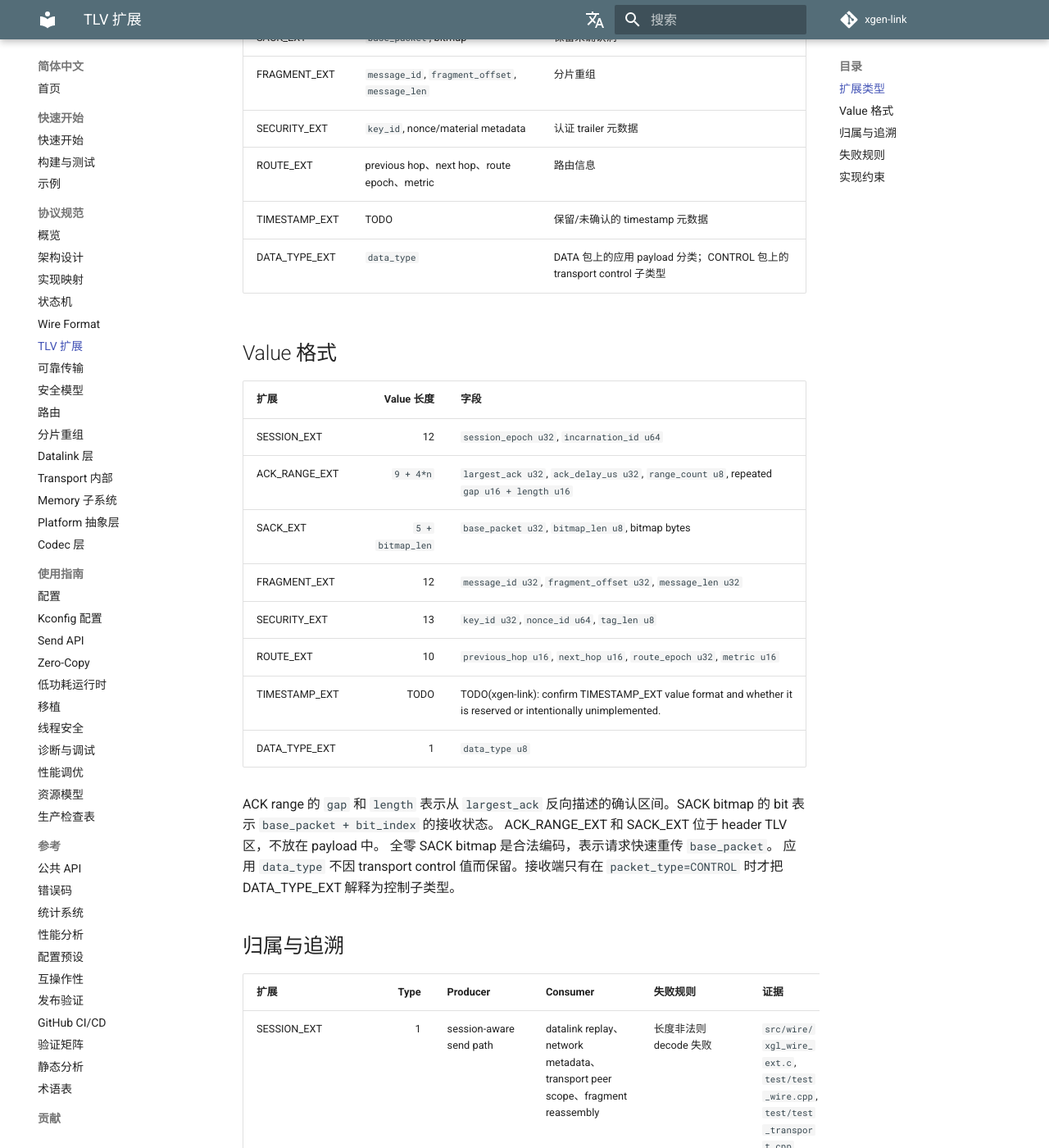
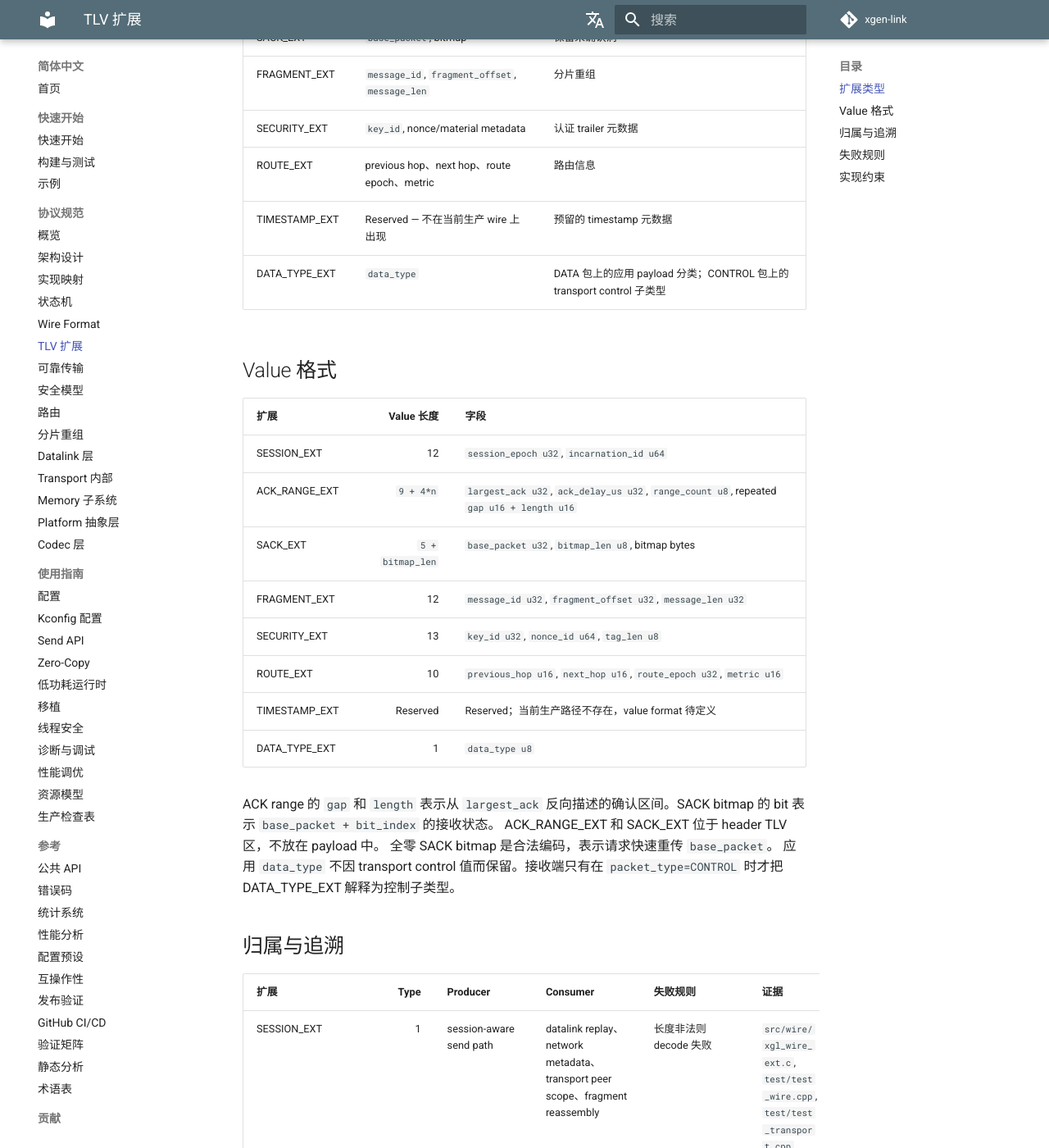
Before and after one commit to X-Gen-Lab/xgen-link, an MkDocs documentation site: the page built from docs/zh/protocol/extensions.md, in a window 1280 px wide and 1400 px high, scrolled down 693 px. Shown: the whole window at 82% size. Built offline with MkDocs 1.6.1 and Material for MkDocs 9.7.7, drawn with Linux system fonts in a browser that asks for light colours; comment, search, counter and statistics services are not loaded; some of the changed text lies outside the part shown.

Commit message:
docs: clarify TIMESTAMP_EXT as reserved

```diff
--- a/docs/zh/protocol/extensions.md
+++ b/docs/zh/protocol/extensions.md
@@ -18,7 +18,7 @@
 | FRAGMENT_EXT | `message_id`, `fragment_offset`, `message_len` | 分片重组 |
 | SECURITY_EXT | `key_id`, nonce/material metadata | 认证 trailer 元数据 |
 | ROUTE_EXT | previous hop、next hop、route epoch、metric | 路由信息 |
-| TIMESTAMP_EXT | TODO | 保留/未确认的 timestamp 元数据 |
+| TIMESTAMP_EXT | Reserved — 不在当前生产 wire 上出现 | 预留的 timestamp 元数据 |
 | DATA_TYPE_EXT | `data_type` | DATA 包上的应用 payload 分类；CONTROL 包上的 transport control 子类型 |
 
 ## Value 格式
@@ -31,7 +31,7 @@
 | FRAGMENT_EXT | 12 | `message_id u32`, `fragment_offset u32`, `message_len u32` |
 | SECURITY_EXT | 13 | `key_id u32`, `nonce_id u64`, `tag_len u8` |
 | ROUTE_EXT | 10 | `previous_hop u16`, `next_hop u16`, `route_epoch u32`, `metric u16` |
-| TIMESTAMP_EXT | TODO | TODO(xgen-link): confirm TIMESTAMP_EXT value format and whether it is reserved or intentionally unimplemented. |
+| TIMESTAMP_EXT | Reserved | Reserved；当前生产路径不存在，value format 待定义 |
 | DATA_TYPE_EXT | 1 | `data_type u8` |
 
 ACK range 的 `gap` 和 `length` 表示从 `largest_ack` 反向描述的确认区间。SACK bitmap 的 bit 表示 `base_packet + bit_index` 的接收状态。
@@ -49,7 +49,7 @@ ACK_RANGE_EXT 和 SACK_EXT 位于 header TLV 区，不放在 payload 中。
 | FRAGMENT_EXT | 4 | fragment send path | fragment manager 与 delivery path | 缺失或非法 value 不得重组 | `src/transport/xgl_transport_send_fragment.c`, `src/transport/xgl_transport_delivery.c`, `test/test_fragment.cpp` |
 | SECURITY_EXT | 5 | authenticated frame build | parser auth length、datalink verification | AUTHENTICATED 没有合法 SECURITY_EXT 时 fail closed | `src/wire/xgl_frame_auth.c`, `src/wire/xgl_parser_extensions.c`, `test/test_datalink.cpp` |
 | ROUTE_EXT | 6 | route-aware internals/future route controls | network metadata/routing | 长度非法则 decode 失败 | `src/wire/xgl_wire_ext.c`, `test/test_wire.cpp`, `test/test_network.cpp` |
-| TIMESTAMP_EXT | 7 | TODO | TODO | TODO(xgen-link): confirm TIMESTAMP_EXT value format and whether it is reserved or intentionally unimplemented. | `include/xgl/internal/xgl_wire.h` |
+| TIMESTAMP_EXT | 7 | Reserved | 不在生产 wire 上出现 | 当前值格式未定义，生产路径不编码此扩展 | `include/xgl/internal/xgl_wire.h` |
 | DATA_TYPE_EXT | 8 | send、zero-copy、control packets | network metadata 与 transport control | value 为 1 byte；只有 `packet_type=CONTROL` 时才解释为控制子类型 | `src/network/xgl_network_send.c`, `src/network/xgl_network_metadata.c`, `src/transport/xgl_transport_control.c` |
 
 ## 失败规则
```
Also changed, not shown: docs/en/protocol/extensions.md (+3 -3 lines).
